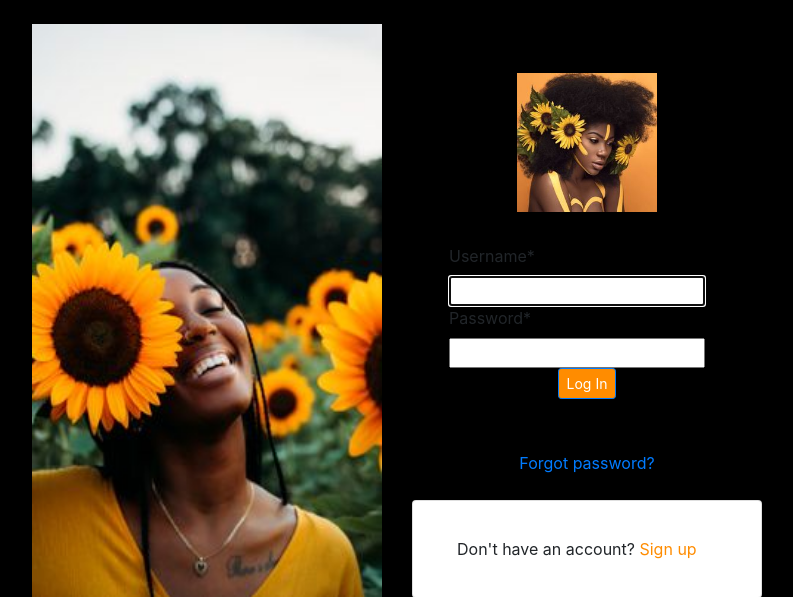
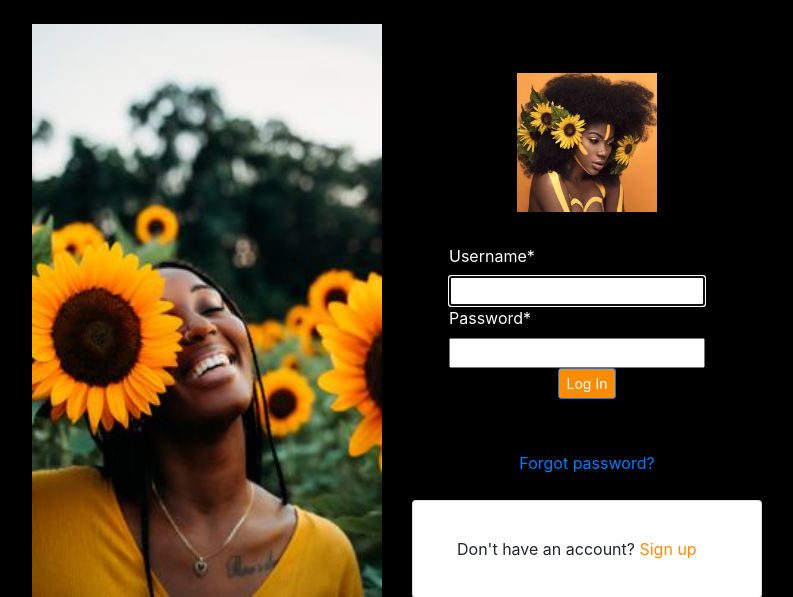
Before and after one commit to LauretteMongina/Instagram-clone, a Django app: page /accounts/login/?next=/ in a window 1280 px wide. Shown: the top 597 px of the page, without its empty margins (243-1036 px from the left). Run offline with Django 3.2, Linux system fonts and the light colour scheme; some libraries are stand-ins or nearby versions.

Commit message:
Adds color to labels.

```diff
--- a/app/static/css/styles.css
+++ b/app/static/css/styles.css
@@ -8,3 +8,6 @@
   margin:0;
   font-size:12px;
 }
+label{
+  color: white;
+}
```
